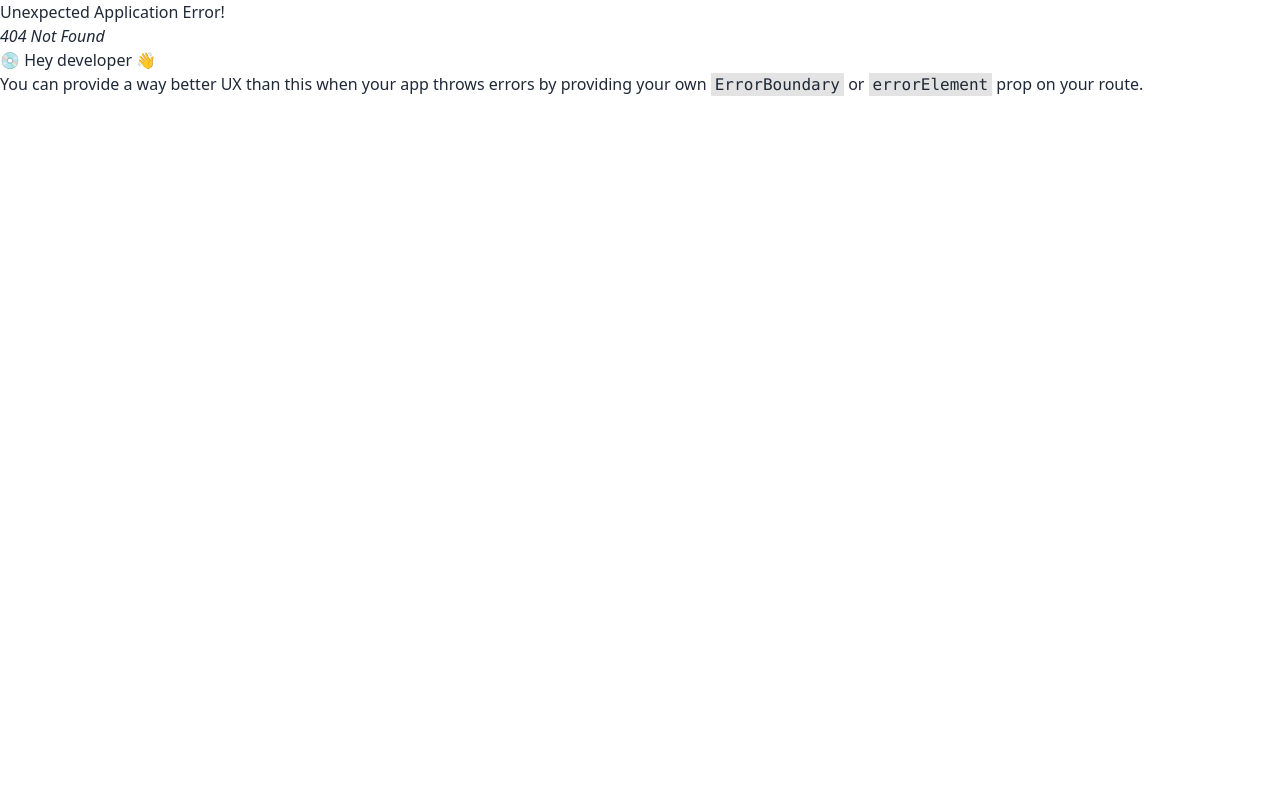
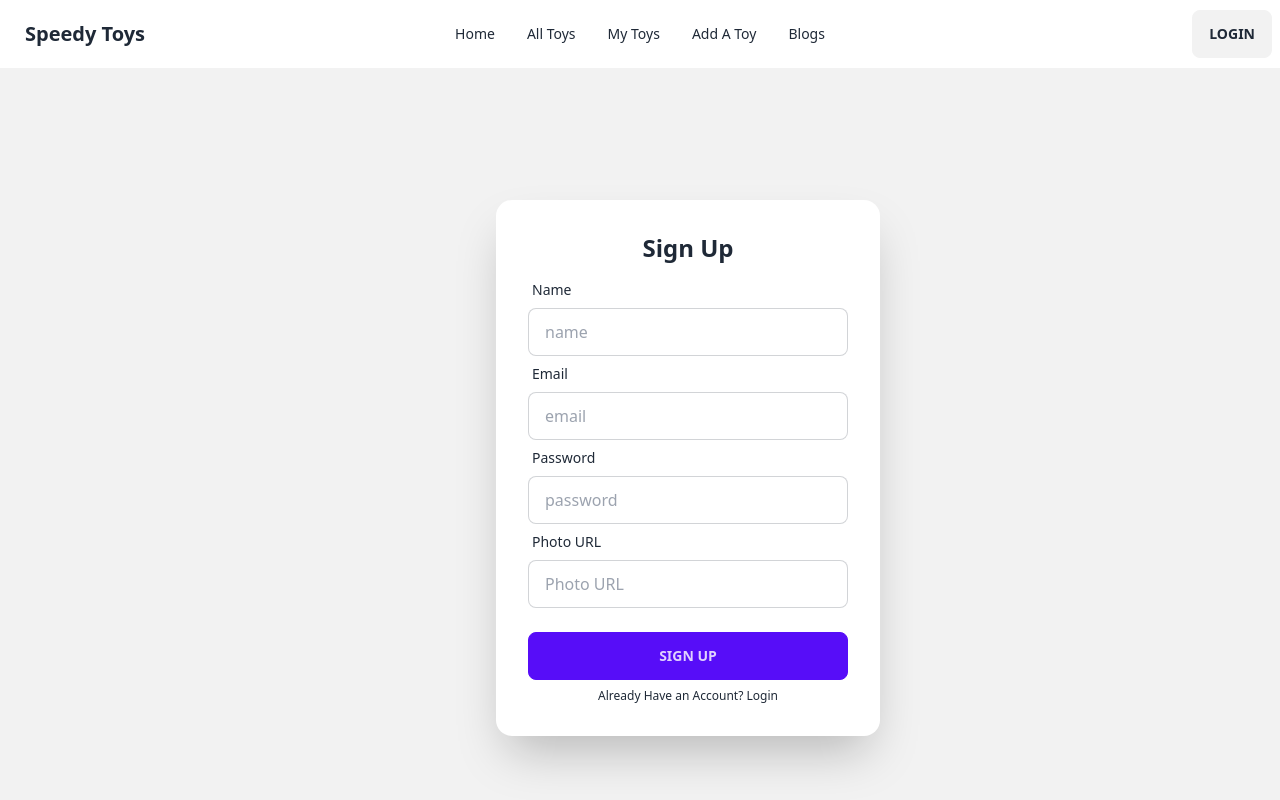
Before and after one commit to Mohammad-Arkan/toy-market-client, a React (Vite) app: page /signup in a window 1280 px wide. Before the commit this address had no page. Shown: the top 800 px of the page. Built offline with nearby package versions, Linux system fonts and the light colour scheme.

Commit message:
login & signup page added

```diff
--- a/index.html
+++ b/index.html
@@ -5,6 +5,9 @@
     <link rel="icon" type="image/svg+xml" href="/vite.svg" />
     <meta name="viewport" content="width=device-width, initial-scale=1.0" />
     <title>Speedy Toys</title>
+    <script
+      src="https://kit.fontawesome.com/5df6411027.js"
+      crossorigin="anonymous"></script>
   </head>
   <body>
     <div id="root"></div>
--- /dev/null
+++ b/src/pages/Login/Login.jsx
@@ -0,0 +1,68 @@
+import React from "react";
+import {Link} from "react-router-dom";
+
+const Login = () => {
+  return (
+    <>
+      <div className="hero min-h-screen bg-base-200">
+        <div className="hero-content flex-col lg:flex-row">
+          <div className="w-1/2 mr-16"></div>
+          <div className="card flex-shrink-0 w-full max-w-sm shadow-2xl bg-base-100">
+            <div className="card-body">
+              <h1 className="text-2xl text-center font-bold">Login</h1>
+              <form>
+                <div className="form-control">
+                  <label className="label">
+                    <span className="label-text">Email</span>
+                  </label>
+                  <input
+                    required
+                    type="text"
+                    name="email"
+                    placeholder="email"
+                    className="input input-bordered"
+                  />
+                </div>
+                <div className="form-control">
+                  <label className="label">
+                    <span className="label-text">Password</span>
+                  </label>
+                  <input
+                    required
+                    type="password"
+                    name="password"
+                    placeholder="password"
+                    className="input input-bordered"
+                  />
+                </div>
+                <label className="label">
+                  <Link className="label-text-alt link link-hover">
+                    Forgot password?
+                  </Link>
+                </label>
+                <div className="form-control mt-6">
+                  <input
+                    type="submit"
+                    className="btn btn-primary"
+                    value="LOGIN"
+                  />
+                </div>
+              </form>
+              <small className="label-text-alt text-center">
+                Don't Have Account?{" "}
+                <Link to="/signup" className="link link-hover">
+                  Sign Up
+                </Link>
+              </small>
+            </div>
+            <button className="btn btn-gray">
+              <i class="fa-brands fa-google"></i> Login with Google
+            </button>
+          </div>
+        </div>
+      </div>
+    </>
+  );
+};
+
+export default Login;
--- a/src/pages/Shared/NavBar.jsx
+++ b/src/pages/Shared/NavBar.jsx
@@ -55,7 +55,9 @@
           <ul className="menu menu-horizontal px-1">{navList}</ul>
         </div>
         <div className="navbar-end">
-          <a className="btn">Login</a>
+          <Link to="/login" className="btn">
+            Login
+          </Link>
         </div>
       </div>
     </div>
--- /dev/null
+++ b/src/pages/SignUp/SignUp.jsx
@@ -0,0 +1,84 @@
+import React from "react";
+import {Link} from "react-router-dom";
+
+const SignUp = () => {
+  return (
+    <>
+      <div className="hero min-h-screen bg-base-200">
+        <div className="hero-content flex-col lg:flex-row">
+          <div className="w-1/2 mr-20"></div>
+          <div className="card flex-shrink-0 w-full max-w-sm shadow-2xl bg-base-100">
+            <div className="card-body">
+              <h1 className="text-2xl text-center font-bold">Sign Up</h1>
+              <form>
+                <div className="form-control">
+                  <label className="label">
+                    <span className="label-text">Name</span>
+                  </label>
+                  <input
+                    required
+                    type="text"
+                    name="name"
+                    placeholder="name"
+                    className="input input-bordered"
+                  />
+                </div>
+                <div className="form-control">
+                  <label className="label">
+                    <span className="label-text">Email</span>
+                  </label>
+                  <input
+                    required
+                    type="email"
+                    name="email"
+                    placeholder="email"
+                    className="input input-bordered"
+                  />
+                </div>
+                <div className="form-control">
+                  <label className="label">
+                    <span className="label-text">Password</span>
+                  </label>
+                  <input
+                    required
+                    type="password"
+                    name="password"
+                    placeholder="password"
+                    className="input input-bordered"
+                  />
+                </div>
+                <div className="form-control">
+                  <label className="label">
+                    <span className="label-text">Photo URL</span>
+                  </label>
+                  <input
+                    required
+                    type="text"
+                    name="photo"
+                    placeholder="Photo URL"
+                    className="input input-bordered"
+                  />
+                </div>
+                <div className="form-control mt-6">
+                  <input
+                    type="submit"
+                    className="btn btn-primary"
+                    value="Sign Up"
+                  />
+                </div>
+              </form>
+              <small className="label-text-alt text-center">
+                Already Have an Account?{" "}
+                <Link to="/login" className="link link-hover">
+                  Login
+                </Link>
+              </small>
+            </div>
+          </div>
+        </div>
+      </div>
+    </>
+  );
+};
+
+export default SignUp;
```
Also changed, not shown: src/routes/Route.jsx (+10 -0 lines).
